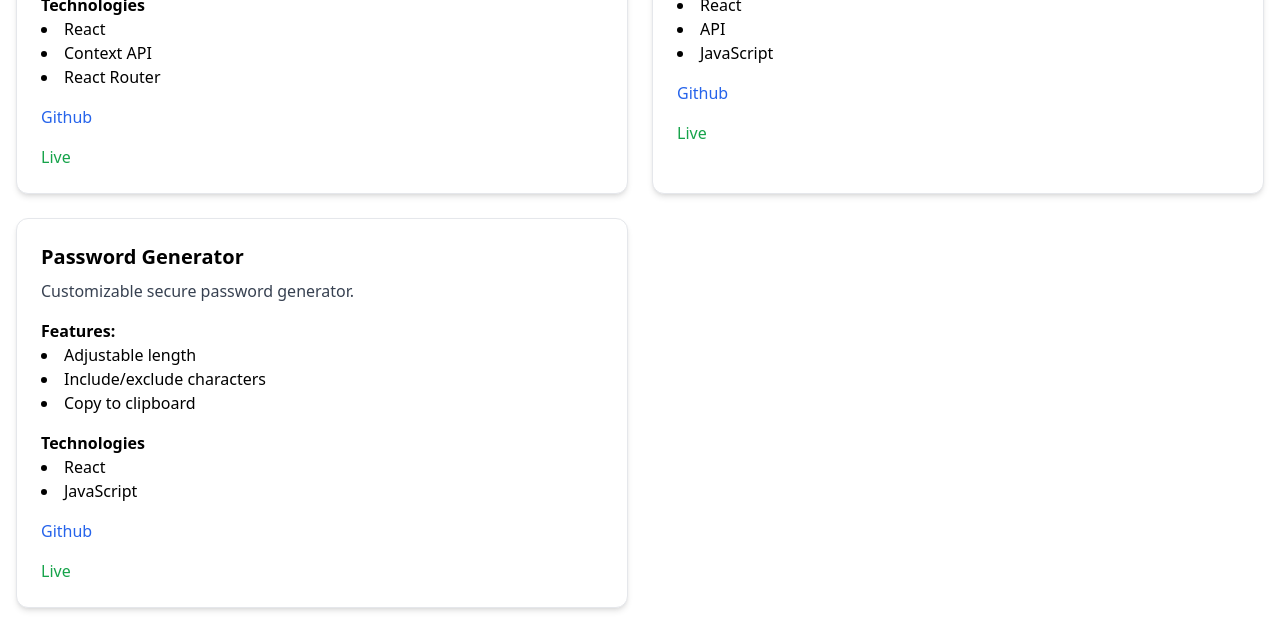
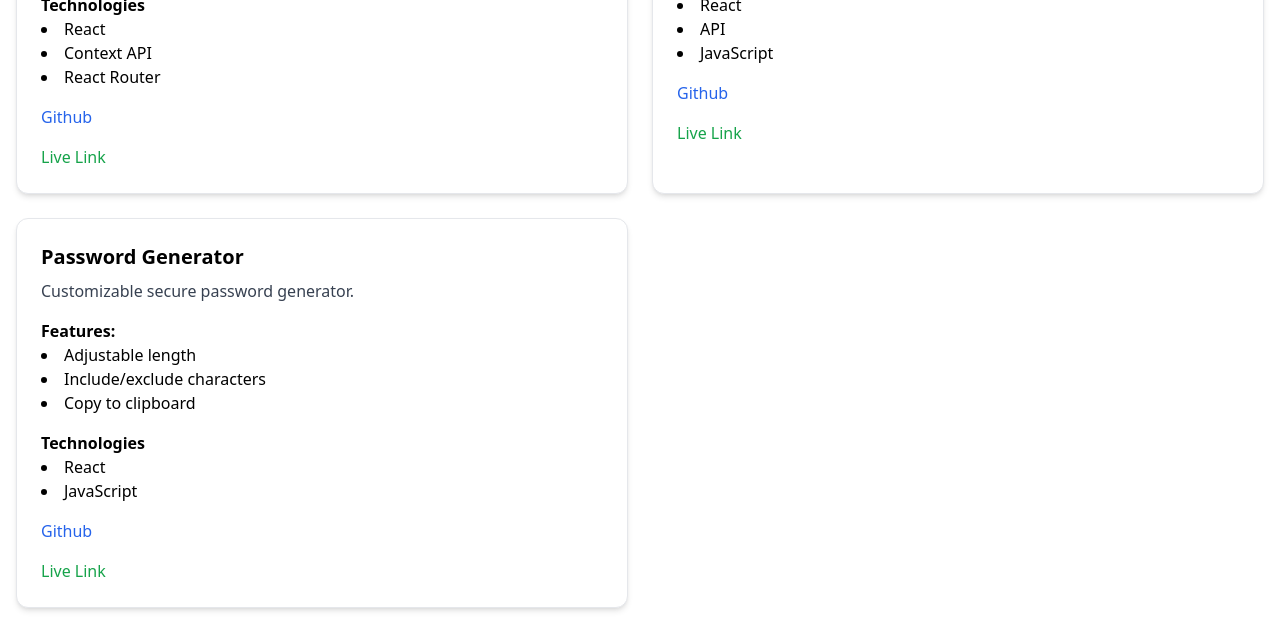
Before and after one commit to Ihiechi/portfolio, a React app: page / in a window 1280 px wide. Shown: the part 1140-1773 px from the top of the page. Built offline with nearby package versions, Linux system fonts and the light colour scheme; the HTML template or start-up script is replaced by a standard one.

Commit message:
Fixed my live links

```diff
--- a/src/components/ProjectCard.jsx
+++ b/src/components/ProjectCard.jsx
@@ -48,7 +48,7 @@ export default function ({ project }) {
             target="_blank"
             className="text-green-600 hover:underline"
           >
-            Live
+            Live Link
           </a>
         </div>
       )}
--- a/src/data/project.js
+++ b/src/data/project.js
@@ -21,7 +21,7 @@ export const projects = [
     features: ["City search", "Live weather data", "Dynamic UI updates"],
     tech: ["React", "API", "JavaScript"],
     github: "https://github.com/Ihiechi/react-weather",
-    live: "https://react-weather-iota-liard.vercel.app/",
+    live: "https://react-weather-xi3t.vercel.app/",
     image: "/images/hr-dashboard.png",
   },
   {
```
